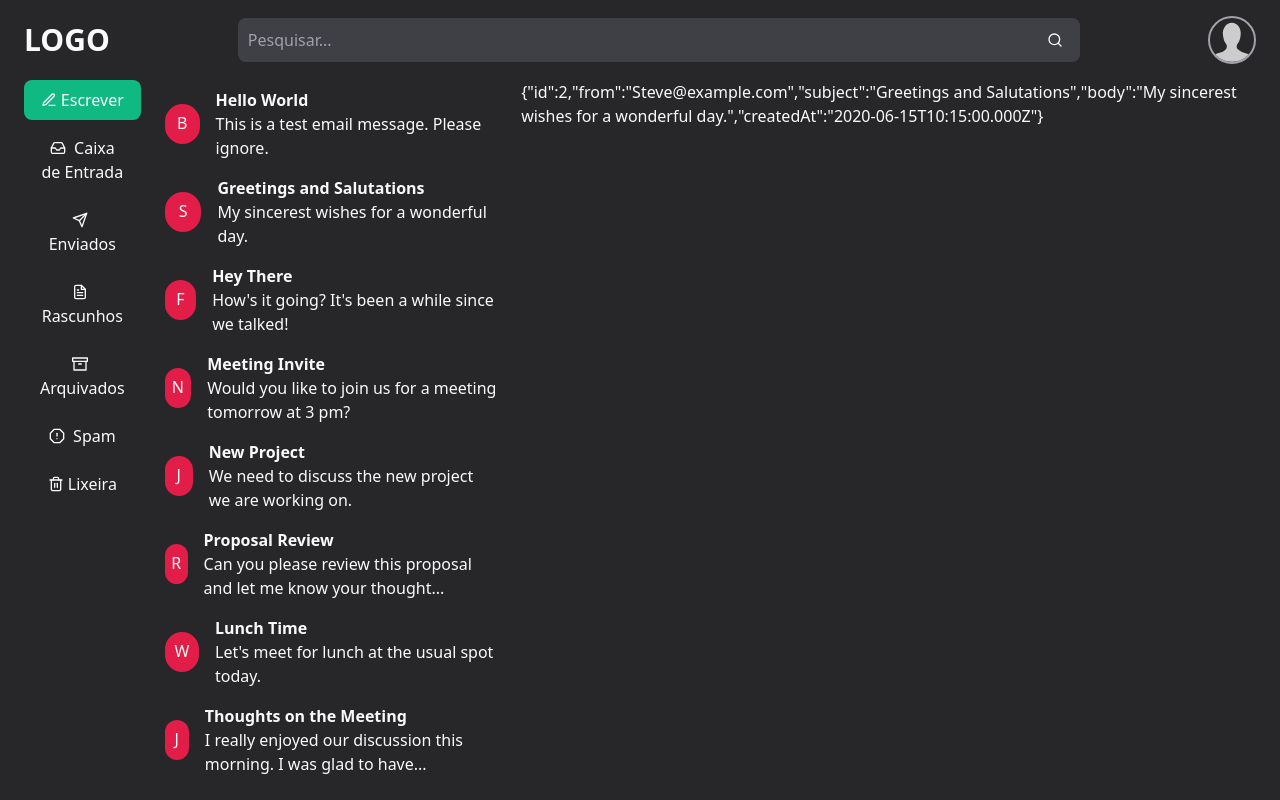
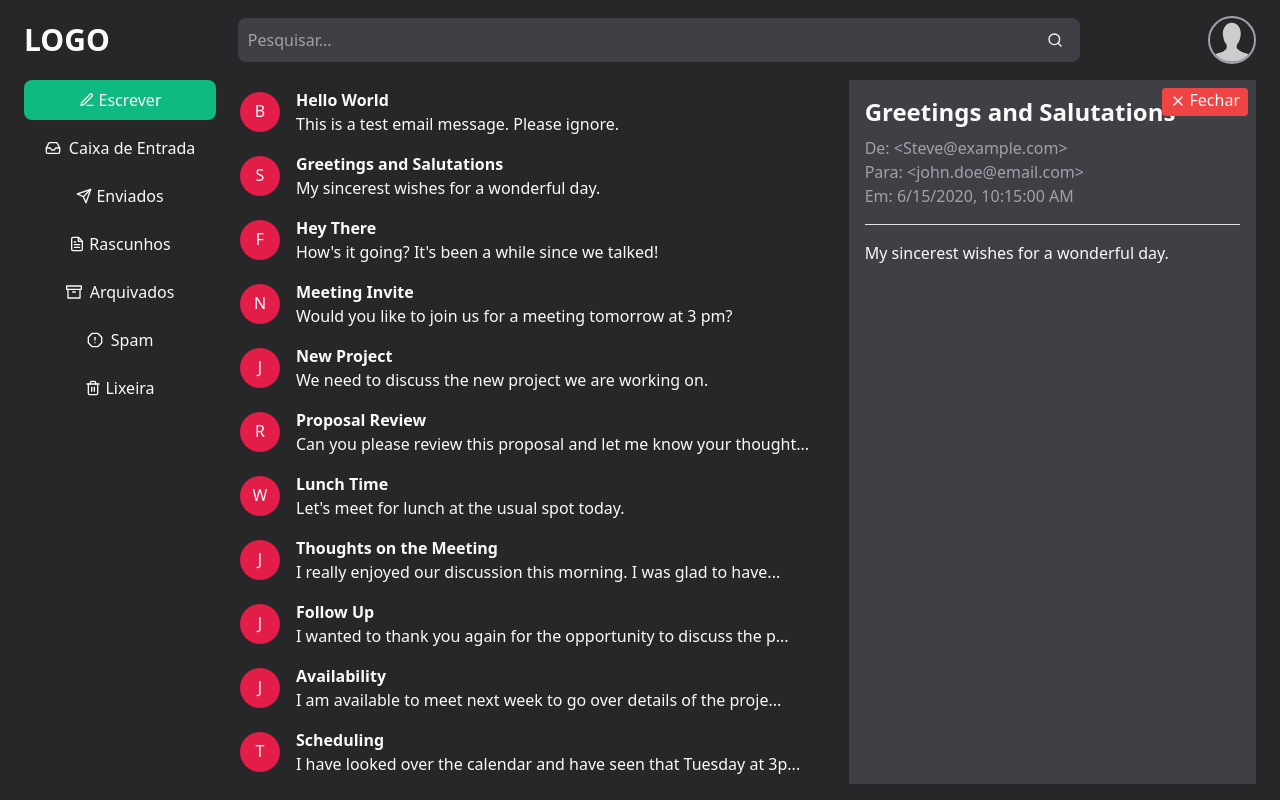
Before and after one commit to PedroGrunwald/Tailwind-Study, a React (Vite) app: page / in a window 1280 px wide. Both pictures are taken after a click on the element 721 px from the left and 176 px from the top of the page. Built offline with nearby package versions, Linux system fonts and the light colour scheme.

Commit message:
feat: EmailContent Components

```diff
--- a/src/App.jsx
+++ b/src/App.jsx
@@ -4,6 +4,7 @@
 import Sidebar from "./components/Sidebar/sidebar";
 import Bottombar from "./components/BottomBar";
 import EmailList from "./components/EmailList";
+import EmailContent from "./components/EmailContent";
 
 export default function App() {
   const [openEmail, setOpenEmail] = useState(null);
@@ -16,7 +17,7 @@
         <div className="flex flex-col md:flex-row gap-2 xl:gap-4 h-full relative ">
           <Sidebar />
          <EmailList setOpenEmail={setOpenEmail} />
-         {JSON.stringify(openEmail)}
+         {openEmail && <EmailContent email={openEmail} onClose={() => setOpenEmail(null)} setOpenEmail={setOpenEmail} />}
           <Bottombar/>
         </div>
       </Container>
--- /dev/null
+++ b/src/components/EmailContent/EmailCloseButton.jsx
@@ -0,0 +1,18 @@
+/* eslint-disable react/prop-types */
+import {FiX} from "react-icons/fi"
+
+export default function EmailCloseButton({onClick}){
+    return(
+        <button
+    className="
+    absolute top-2 right-2 px-2 pb-1 rounded
+    bg-red-300 hover:bg-red-400
+    dark:bg-red-500 dark:hover:bg-red-600
+    transition-colors"
+    onClick={onClick}
+  >
+    <FiX className="inline sm:mr-1 mb-[1px]" />
+    <span className="hidden sm:inline">Fechar</span>
+  </button>
+    )
+}
--- /dev/null
+++ b/src/components/EmailContent/EmailData.jsx
@@ -0,0 +1,8 @@
+/* eslint-disable react/prop-types */
+export default function EmailData({children}){
+ return(
+    <div className="text-gray-600 dark:text-gray-400">
+    {children}
+  </div>
+ )
+}
--- /dev/null
+++ b/src/components/EmailContent/EmailTitle.jsx
@@ -0,0 +1,9 @@
+/* eslint-disable react/prop-types */
+
+export default function EmalTitle({children}){
+    return(
+        <h2 className="text-2xl font-bold mb-2">
+        {children}
+      </h2>
+    )
+}
--- /dev/null
+++ b/src/components/EmailContent/index.jsx
@@ -0,0 +1,29 @@
+/* eslint-disable react/prop-types */
+
+import EmailCloseButton from "./EmailCloseButton"
+import EmailData from "./EmailData"
+import EmalTitle from "./EmailTitle"
+
+
+
+export default function EmailContent({email,setOpenEmail}){
+    const sentDate = new Date(email.createdAt)
+    const openEmailDate = `${sentDate.toLocaleDateString()}, ${sentDate.toLocaleTimeString()}`
+
+    return (
+        <div className="
+          p-2 md:p-4 absolute lg:relative h-full w-full
+          bg-gray-50 dark:bg-gray-700
+          text-gray-900 dark:text-gray-50
+          grow-[2] basis-96"
+        >
+            <EmailCloseButton onClick={() => setOpenEmail(null)}/>
+          <EmalTitle>{email.subject}</EmalTitle>
+          <EmailData>De: {`<${email.from}>`}</EmailData>
+          <EmailData>Para: {'<'}john.doe@email.com{'>'}</EmailData>
+          <EmailData>Em: {openEmailDate}</EmailData>
+          <hr className="my-4" />
+          {email.body}
+        </div>
+      )
+}
```
Also changed, not shown: src/components/EmailList/EmailListItem.jsx (line endings or trailing spaces).
